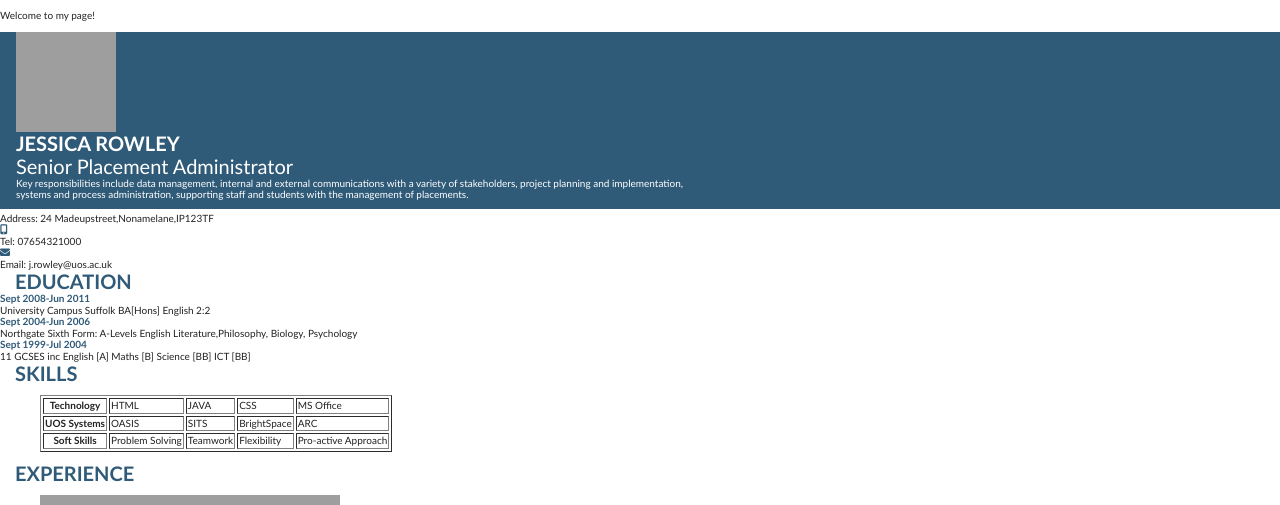
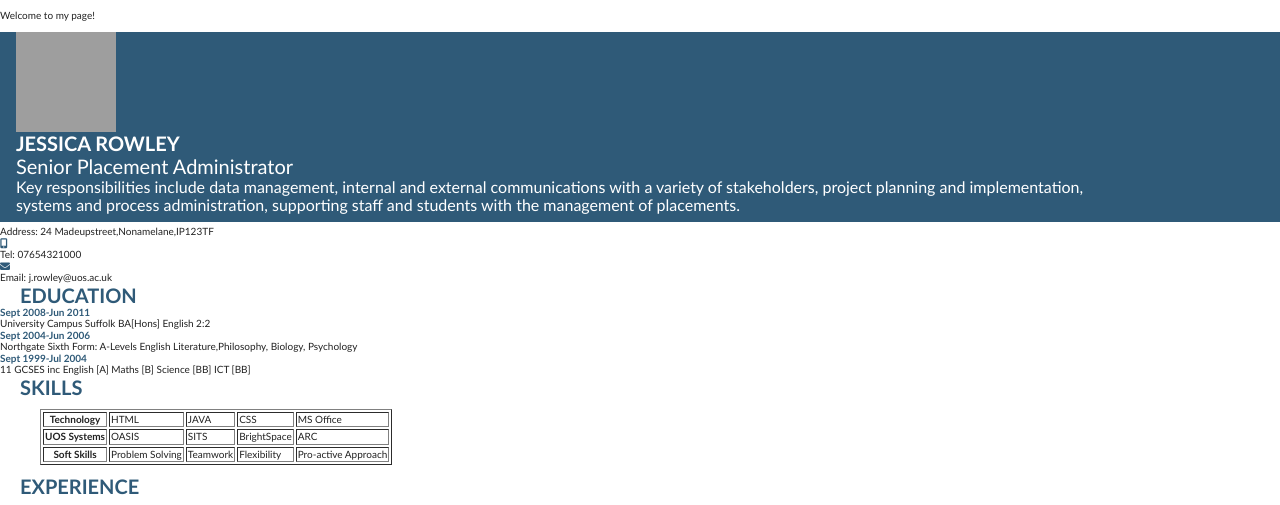
Before and after one commit to jarowley1987/jarowley1987.github.io, a website built with Parcel: page index.html in a window 1280 px wide. Shown: the top 505 px of the page. Built offline with nearby package versions, Linux system fonts and the light colour scheme; grey boxes are pictures that could not be loaded.

Commit message:
amending the look
padding

```diff
--- a/css/main.css
+++ b/css/main.css
@@ -90,7 +90,7 @@ textarea {
 
 .intro{
     background-color: #C7BCDC;
-    font-size: 10px;
+    font-size: 16px;
     padding-left:16px;
     padding-bottom: 8px;
     margin-bottom: 4px;
@@ -111,7 +111,7 @@ textarea {
 .subheading{
     font-size: 20px;
     font-weight: bolder;
-    padding-left:15px;
+    padding-left:20px;
 }.intro{
     background-color: #2F5A78;
     color: white;
@@ -121,7 +121,6 @@ textarea {
     font-weight: bolder;
     color: #2F5A78;
     padding-left:15px;
-    float:right
 }
 .icon{
     color: #2F5A78;
```
